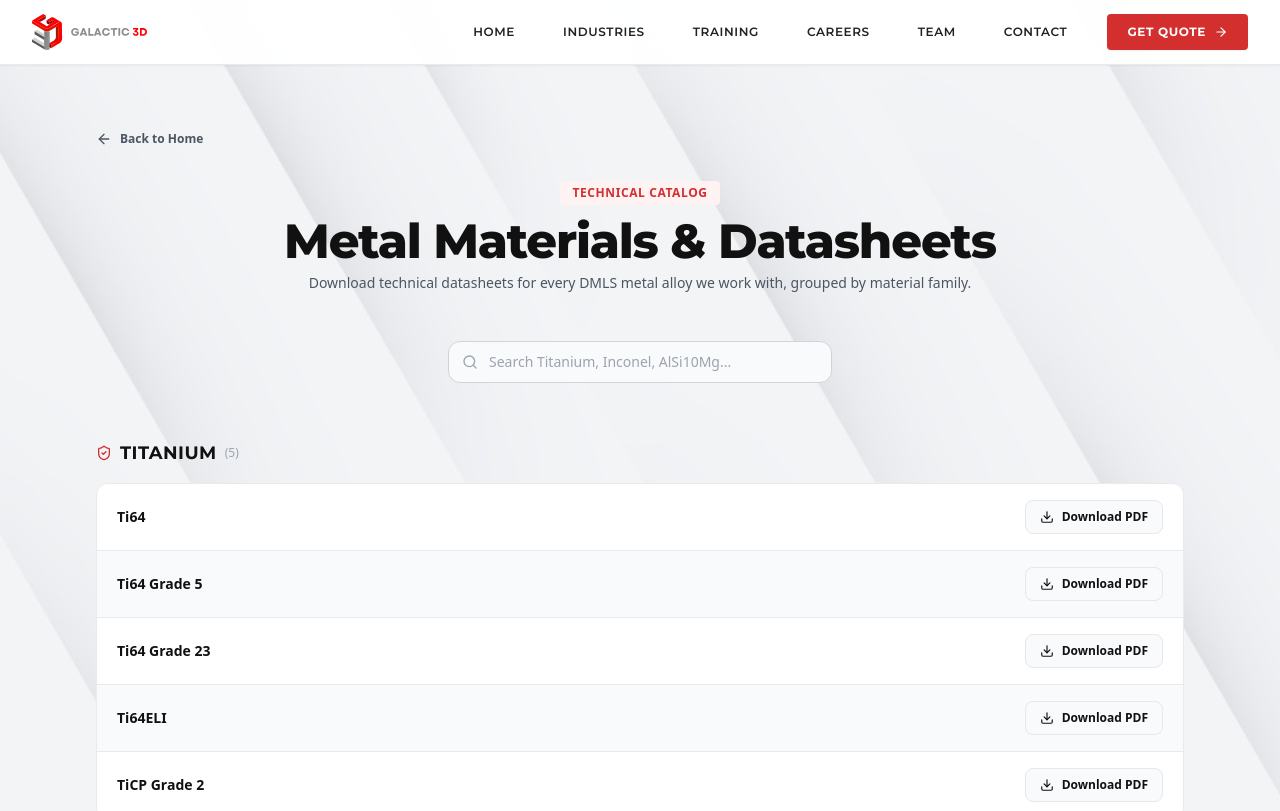
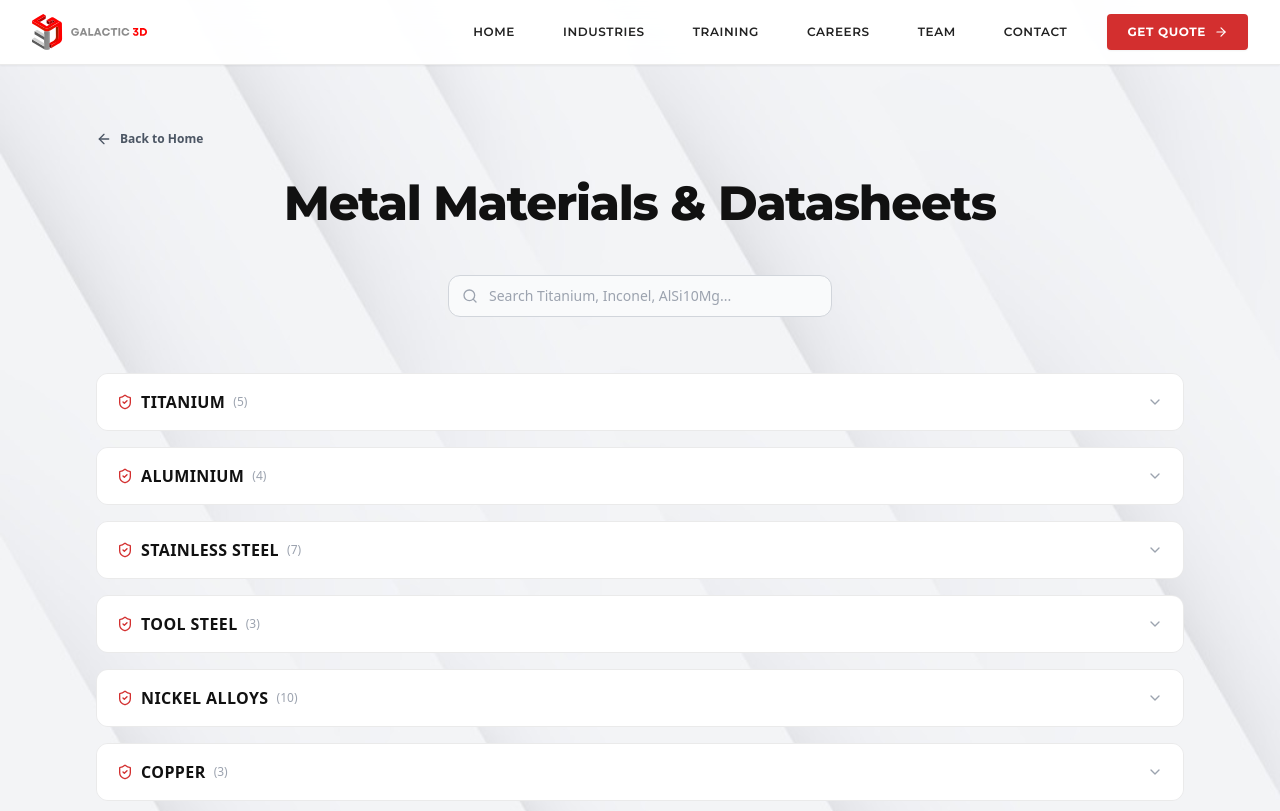
Before and after one commit to 3dGalactic/galactic-12-03-2026, a Next.js app: page /materials in a window 1280 px wide. Shown: the top 811 px of the page. Built offline with nearby package versions, Linux system fonts and the light colour scheme.

Commit message:
updated file

```diff
--- /dev/null
+++ b/app/components/MaterialFamilyModal.jsx
@@ -0,0 +1,97 @@
+"use client";
+
+import Link from "next/link";
+import { X, Eye, Download, ShieldCheck } from "lucide-react";
+
+export default function MaterialFamilyModal({ title, slug, materials, onClose }) {
+  if (!materials) return null;
+
+  return (
+    <div
+      className="fixed inset-0 z-[200] flex items-center justify-center bg-black/80 backdrop-blur-md p-4 sm:p-6 overflow-y-auto"
+      onClick={onClose}
+    >
+      <div
+        className="relative w-full max-w-2xl bg-white rounded-xl shadow-2xl overflow-hidden border border-gray-200 animate-fadeIn my-8"
+        onClick={(e) => e.stopPropagation()}
+      >
+        {/* HEADER BANNER */}
+        <div className="relative bg-gradient-to-br from-[#1a1a1a] to-[#0b0b0b] px-6 sm:px-8 pt-8 pb-6">
+          <button
+            onClick={onClose}
+            className="absolute top-4 right-4 p-2 rounded-full bg-black/60 hover:bg-black text-white transition z-10 cursor-pointer"
+            aria-label="Close"
+          >
+            <X className="w-4 h-4" />
+          </button>
+
+          <div className="inline-flex items-center gap-2 px-2.5 py-1 rounded bg-[#D32F2F] text-white text-[10px] font-bold uppercase tracking-wider mb-3">
+            Material Family
+          </div>
+          <h2 className="text-3xl sm:text-4xl font-extrabold text-white tracking-tight">
+            {title}
+          </h2>
+        </div>
+
+        {/* BODY */}
+        <div className="p-6 sm:p-8">
+          <div className="flex items-center gap-2 mb-4">
+            <ShieldCheck className="w-4 h-4 text-[#D32F2F]" />
+            <p className="text-xs font-bold text-gray-500 uppercase tracking-wider">
+              Available Types ({materials.length})
+            </p>
+          </div>
+
+          <div className="rounded-lg border border-[#EAEAEA] overflow-hidden">
+            {materials.map((mat, i) => (
+              <div
+                key={mat.name}
+                className={`flex items-center justify-between px-4 py-3 ${
+                  i % 2 === 0 ? "bg-white" : "bg-[#F8F9FA]"
+                } ${i !== materials.length - 1 ? "border-b border-[#EAEAEA]" : ""}`}
+              >
+                <span className="text-sm font-semibold text-[#111111]">
+                  {mat.name}
+                </span>
+
+                <div className="flex items-center gap-2">
+                  <a
+                    href={`/datasheets/${encodeURIComponent(mat.file)}`}
+                    target="_blank"
+                    rel="noopener noreferrer"
+                    className="inline-flex items-center gap-1.5 rounded-lg bg-gray-50 border border-gray-200 px-3 py-1.5 text-xs font-bold text-[#111111] hover:bg-gray-100 transition"
+                  >
+                    <Eye className="w-3.5 h-3.5" /> View
+                  </a>
+                  <a
+                    href={`/datasheets/${encodeURIComponent(mat.file)}`}
+                    download
+                    className="inline-flex items-center justify-center rounded-lg bg-gray-50 border border-gray-200 p-1.5 text-[#111111] hover:bg-[#D32F2F] hover:text-white hover:border-[#D32F2F] transition"
+                    aria-label={`Download ${mat.name} datasheet`}
+                    title="Download"
+                  >
+                    <Download className="w-3.5 h-3.5" />
+                  </a>
+                </div>
+              </div>
+            ))}
+          </div>
+        </div>
+
+        {/* FOOTER CTA */}
+        <div className="flex items-center justify-between gap-4 p-4 sm:p-5 bg-[#F8F9FA] border-t border-[#EAEAEA]">
+          <p className="text-xs text-gray-500 hidden sm:block">
+            Browse every metal family we work with.
+          </p>
+          <Link
+            href={`/materials#${slug}`}
+            onClick={onClose}
+            className="inline-flex items-center gap-2 rounded-full bg-[#D32F2F] px-5 py-2.5 text-sm font-bold text-white hover:bg-[#B71C1C] transition-colors"
+          >
+            View Full Catalog
+          </Link>
+        </div>
+      </div>
+    </div>
+  );
+}
--- a/app/components/MetalProcessCard.jsx
+++ b/app/components/MetalProcessCard.jsx
@@ -1,21 +1,37 @@
 "use client";
 
+import { useState } from "react";
 import Link from "next/link";
 import { Cpu, ArrowUpRight } from "lucide-react";
+import { METAL_FAMILIES } from "../materials/data";
+import MaterialFamilyModal from "./MaterialFamilyModal";
+
+function familySlug(family) {
+  return family.toLowerCase().replace(/\s+/g, "-");
+}
+
+function findFamily(name) {
+  return METAL_FAMILIES.find((f) => f.family.toLowerCase() === name.toLowerCase());
+}
+
 
 const METAL_TAGS = [
-  { label: "Titanium", slug: "titanium" },
-  { label: "Aluminum", slug: "aluminium" },
-  { label: "Stainless Steel", slug: "stainless-steel" },
-  { label: "Tool Steel", slug: "tool-steel" },
-  { label: "Inconel", slug: "nickel-alloys" },
-  { label: "Copper", slug: "copper" },
+  { label: "Titanium", familyName: "Titanium" },
+  { label: "Aluminum", familyName: "Aluminium" },
+  { label: "Stainless Steel", familyName: "Stainless Steel" },
+  { label: "Tool Steel", familyName: "Tool Steel" },
+  { label: "Inconel", familyName: "Nickel Alloys" },
+  { label: "Copper", familyName: "Copper" },
 ];
 
 export default function MetalProcessCard() {
+  const [activeTag, setActiveTag] = useState(null);
+
+  const activeFamily = activeTag ? findFamily(activeTag.familyName) : null;
+
   return (
     <section className="py-16 lg:py-20 bg-white font-sans">
-      <div className="max-w-6xl mx-auto px-4 sm:px-8">
+      <div className="max-w-7xl mx-auto px-4 sm:px-8">
         <div className="rounded-2xl border border-[#EAEAEA] bg-white shadow-sm p-8 sm:p-10 grid md:grid-cols-2 gap-8 md:gap-6">
           {/* LEFT: TYPE + TAGS */}
           <div>
@@ -38,13 +54,13 @@ export default function MetalProcessCard() {
             </p>
             <div className="flex flex-wrap gap-2">
               {METAL_TAGS.map((tag) => (
-                <Link
+                <button
                   key={tag.label}
-                  href={`/materials#${tag.slug}`}
+                  onClick={() => setActiveTag(tag)}
                   className="rounded-full border border-[#EAEAEA] bg-gray-50 px-4 py-2 text-sm font-semibold text-[#111111] hover:bg-[#D32F2F] hover:text-white hover:border-[#D32F2F] transition-colors"
                 >
                   {tag.label}
-                </Link>
+                </button>
               ))}
             </div>
           </div>
@@ -77,6 +93,15 @@ export default function MetalProcessCard() {
           </div>
         </div>
       </div>
+
+      {activeFamily && (
+        <MaterialFamilyModal
+          title={activeTag.label}
+          slug={familySlug(activeFamily.family)}
+          materials={activeFamily.materials}
+          onClose={() => setActiveTag(null)}
+        />
+      )}
     </section>
   );
 }
--- a/app/components/whygalactic.tsx
+++ b/app/components/whygalactic.tsx
@@ -72,7 +72,7 @@ export default function WhyGalactic() {
   return (
     <section className="py-20 lg:py-28 bg-white text-[#111111] font-sans relative overflow-hidden border-t border-b border-[#EAEAEA]">
 
-      {/* SUBTLE ENGINEERING GRID BACKGROUND OVERLAY MATCHING HOMEPAGE THEME */}
+
       <div
         className="absolute inset-0 opacity-40 pointer-events-none z-0"
         style={{
@@ -83,7 +83,7 @@ export default function WhyGalactic() {
 
       <div className="relative z-10 mx-auto max-w-7xl px-4 sm:px-8">
 
-        {/* SECTION HEADER MATCHING SCREENSHOT */}
+        {/* SECTION HEADER */}
         <div className="flex flex-col lg:flex-row lg:items-end justify-between gap-6 border-b border-[#EAEAEA] pb-8 mb-12">
 
           <div className="space-y-3">
--- a/app/materials/page.jsx
+++ b/app/materials/page.jsx
@@ -1,16 +1,20 @@
 "use client";
 
-import { useState } from "react";
+import { useState, useEffect } from "react";
 import Link from "next/link";
-import { Search, Download, ArrowLeft, ShieldCheck } from "lucide-react";
+import { Search, Download, Eye, ArrowLeft, ShieldCheck, ChevronDown } from "lucide-react";
 import { METAL_FAMILIES } from "./data";
+
+function familySlug(family) {
+  return family.toLowerCase().replace(/\s+/g, "-");
+}
 
 export default function MaterialsPage() {
   const [search, setSearch] = useState("");
+  const [openFamilies, setOpenFamilies] = useState({});
 
   const q = search.trim().toLowerCase();
 
-  // Filter materials within each family by search term (family or material name)
   const filteredFamilies = METAL_FAMILIES.map((fam) => {
     const familyMatches = fam.family.toLowerCase().includes(q);
     const materials = familyMatches
@@ -18,6 +22,32 @@ export default function MaterialsPage() {
       : fam.materials.filter((m) => m.name.toLowerCase().includes(q));
     return { ...fam, materials };
   }).filter((fam) => fam.materials.length > 0);
+
+
+  useEffect(() => {
+    const hash = window.location.hash.replace("#", "");
+    if (!hash) return;
+    setOpenFamilies((prev) => ({ ...prev, [hash]: true }));
+    const el = document.getElementById(hash);
+    if (el) {
+      setTimeout(() => el.scrollIntoView({ behavior: "smooth", block: "start" }), 100);
+    }
+  }, []);
+
+  // Typing a search term auto-expands every family so results are visible.
+  useEffect(() => {
+    if (q) {
+      const expanded = {};
+      filteredFamilies.forEach((fam) => {
+        expanded[familySlug(fam.family)] = true;
+      });
+      setOpenFamilies((prev) => ({ ...prev, ...expanded }));
+    }
+  }, [q]);
+
+  const toggleFamily = (slug) => {
+    setOpenFamilies((prev) => ({ ...prev, [slug]: !prev[slug] }));
+  };
 
   return (
     <div className="min-h-screen bg-white text-[#222222] font-sans py-16">
@@ -30,16 +60,9 @@ export default function MaterialsPage() {
         </Link>
 
         <div className="text-center mb-12">
-          <div className="inline-flex items-center gap-2 px-3 py-1 rounded bg-red-50 text-[#D32F2F] text-xs font-bold uppercase tracking-wider mb-3">
-            Technical Catalog
-          </div>
           <h1 className="text-3xl sm:text-5xl font-extrabold text-[#111111] tracking-tight">
             Metal Materials & Datasheets
           </h1>
-          <p className="mt-2 text-gray-600 text-sm max-w-2xl mx-auto">
-            Download technical datasheets for every DMLS metal alloy we work
-            with, grouped by material family.
-          </p>
         </div>
 
         {/* SEARCH */}
@@ -54,21 +77,38 @@ export default function MaterialsPage() {
           />
         </div>
 
-        {/* FAMILY SECTIONS */}
-        <div className="space-y-10">
-          {filteredFamilies.map((fam) => (
-            <div key={fam.family} id={fam.family.toLowerCase().replace(/\s+/g, "-")} className="scroll-mt-24">
-              <div className="flex items-center gap-2 mb-4">
+        {/* FAMILY ACCORDION SECTIONS */}
+        <div className="space-y-4">
+          {filteredFamilies.map((fam) => {
+            const slug = familySlug(fam.family);
+            const isOpen = !!openFamilies[slug];
+
+            return (
+              <div
+                key={fam.family}
+                id={slug}
+                className="scroll-mt-24 rounded-xl border border-[#EAEAEA] overflow-hidden"
+              >
+                <button
+                  onClick={() => toggleFamily(slug)}
+                  className="w-full flex items-center justify-between px-5 py-4 bg-white hover:bg-gray-50 transition-colors"
+                >
+                  <span className="flex items-center gap-2">
                     <ShieldCheck className="w-4 h-4 text-[#D32F2F]" />
-                <h2 className="text-lg font-bold text-[#111111] uppercase tracking-wide">
+                    <span className="text-base font-bold text-[#111111] uppercase tracking-wide">
                       {fam.family}
-                </h2>
+                    </span>
                     <span className="text-xs text-gray-400 font-medium">
                       ({fam.materials.length})
                     </span>
-              </div>
+                  </span>
+                  <ChevronDown
+                    className={`w-4 h-4 text-gray-400 transition-transform ${isOpen ? "rotate-180" : ""}`}
+                  />
+                </button>
 
-              <div className="overflow-hidden rounded-xl border border-[#EAEAEA]">
+                {isOpen && (
+                  <div className="border-t border-[#EAEAEA]">
                     {fam.materials.map((mat, i) => (
                       <div
                         key={mat.name}
@@ -80,20 +120,32 @@ export default function MaterialsPage() {
                           {mat.name}
                         </span>
 
+                        <div className="flex items-center gap-2">
                           <a
                             href={`/datasheets/${encodeURIComponent(mat.file)}`}
                             target="_blank"
                             rel="noopener noreferrer"
+                            className="inline-flex items-center gap-1.5 rounded-lg bg-gray-50 border border-gray-200 px-3 py-2 text-xs font-bold text-[#111111] hover:bg-gray-100 transition"
+                          >
+                            <Eye className="w-3.5 h-3.5" /> View
+                          </a>
+                          <a
+                            href={`/datasheets/${encodeURIComponent(mat.file)}`}
                             download
-                      className="inline-flex items-center gap-2 rounded-lg bg-gray-50 border border-gray-200 px-3.5 py-2 text-xs font-bold text-[#111111] hover:bg-[#D32F2F] hover:text-white hover:border-[#D32F2F] transition"
+                            className="inline-flex items-center justify-center rounded-lg bg-gray-50 border border-gray-200 p-2 text-[#111111] hover:bg-[#D32F2F] hover:text-white hover:border-[#D32F2F] transition"
+                            aria-label={`Download ${mat.name} datasheet`}
+                            title="Download"
                           >
-                      <Download className="w-3.5 h-3.5" /> Download PDF
+                            <Download className="w-3.5 h-3.5" />
                           </a>
+                        </div>
                       </div>
                     ))}
                   </div>
+                )}
               </div>
-          ))}
+            );
+          })}
 
           {filteredFamilies.length === 0 && (
             <p className="text-center text-sm text-gray-400 py-16">
```
Lines whose indentation alone changed are shown as unchanged.
